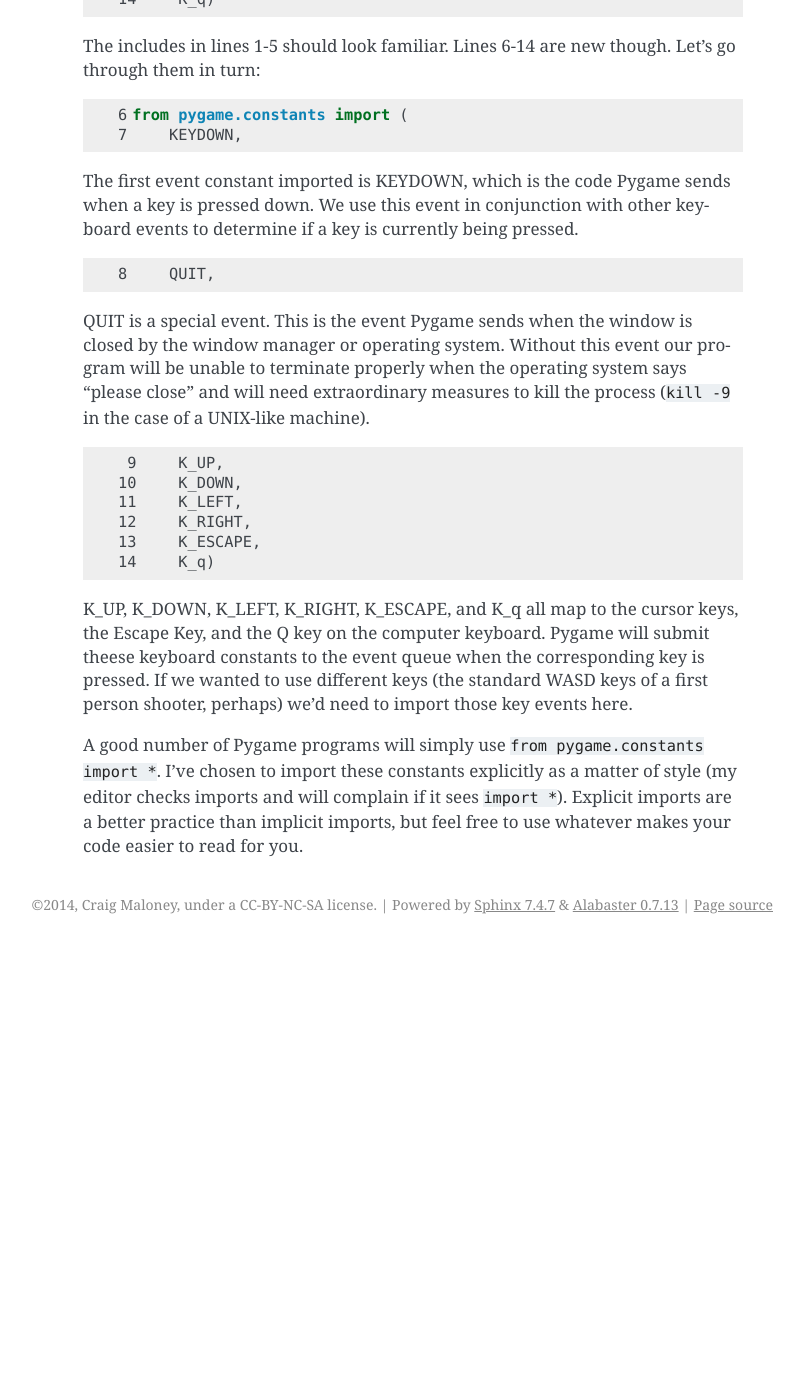
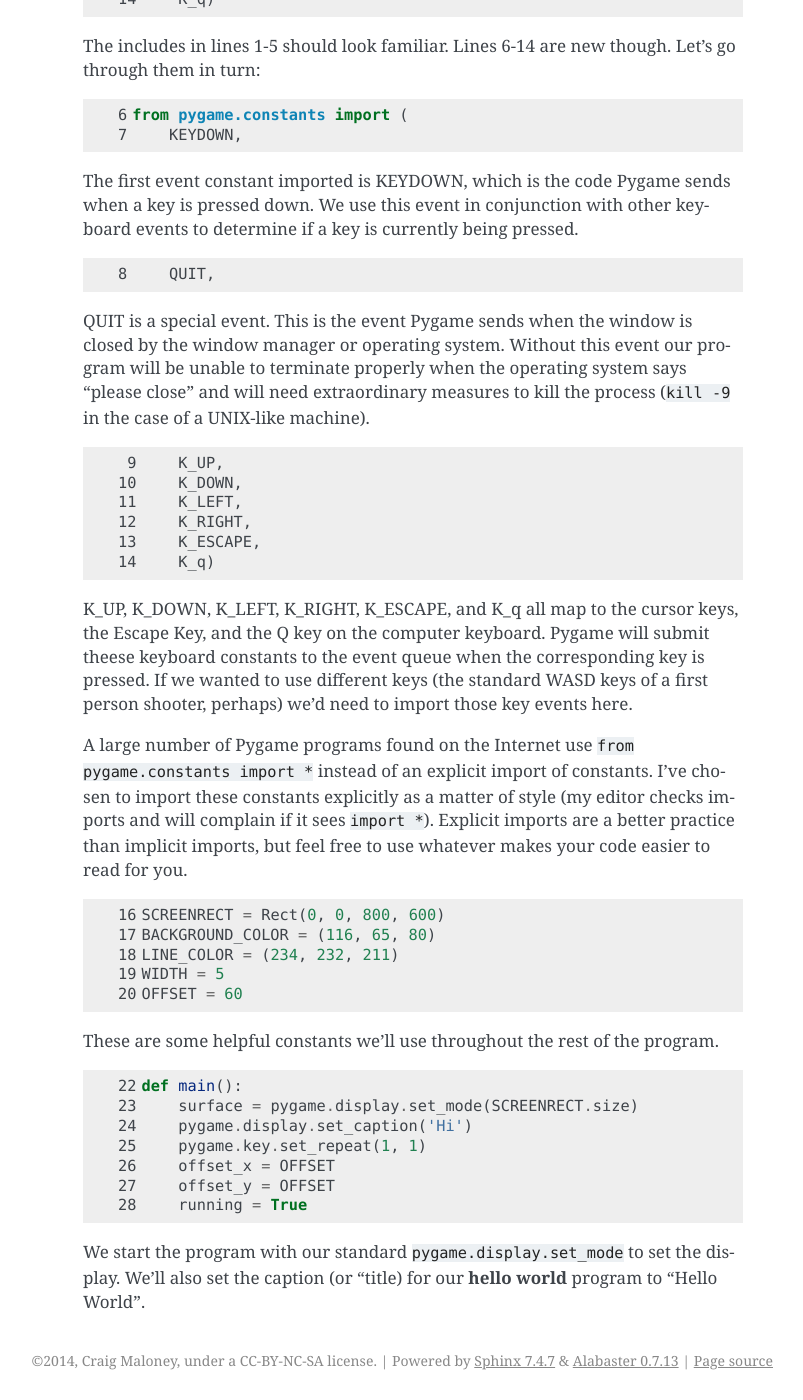
Before and after one commit to craigmaloney/pygame_book, a Sphinx documentation site: the page built from source/chapter1/index.rst, in a window 1280 px wide and 1400 px high, scrolled down 7830 px. Shown: the whole window, without its empty margins (337-1140 px from the left). Built offline with Sphinx 7.4.7, drawn with Linux system fonts in a browser that asks for light colours; before the commit the page ends 8774 px from its top, so only the background shows below that.

Commit message:
More text

```diff
--- a/source/chapter1/index.rst
+++ b/source/chapter1/index.rst
@@ -211,4 +211,20 @@ QUIT is a special event. This is the event Pygame sends when the window is close
 
 K_UP, K_DOWN, K_LEFT, K_RIGHT, K_ESCAPE, and K_q all map to the cursor keys, the Escape Key, and the Q key on the computer keyboard. Pygame will submit theese keyboard constants to the event queue when the corresponding key is pressed. If we wanted to use different keys (the standard WASD keys of a first person shooter, perhaps) we'd need to import those key events here.
 
-A good number of Pygame programs will simply use ``from pygame.constants import *``. I've chosen to import these constants explicitly as a matter of style (my editor checks imports and will complain if it sees ``import *``). Explicit imports are a better practice than implicit imports, but feel free to use whatever makes your code easier to read for you.
+A large number of Pygame programs found on the Internet use ``from pygame.constants import *`` instead of an explicit import of constants. I've chosen to import these constants explicitly as a matter of style (my editor checks imports and will complain if it sees ``import *``). Explicit imports are a better practice than implicit imports, but feel free to use whatever makes your code easier to read for you.
+
+.. literalinclude:: program3.py
+    :language: python
+    :lines: 16-20
+    :lineno-start: 16
+    :linenos:
+
+These are some helpful constants we'll use throughout the rest of the program.
+
+.. literalinclude:: program3.py
+    :language: python
+    :lines: 22-28
+    :lineno-start: 22
+    :linenos:
+
+We start the program with our standard ``pygame.display.set_mode`` to set the display. We'll also set the caption (or "title) for our **hello world** program to "Hello World".
```
